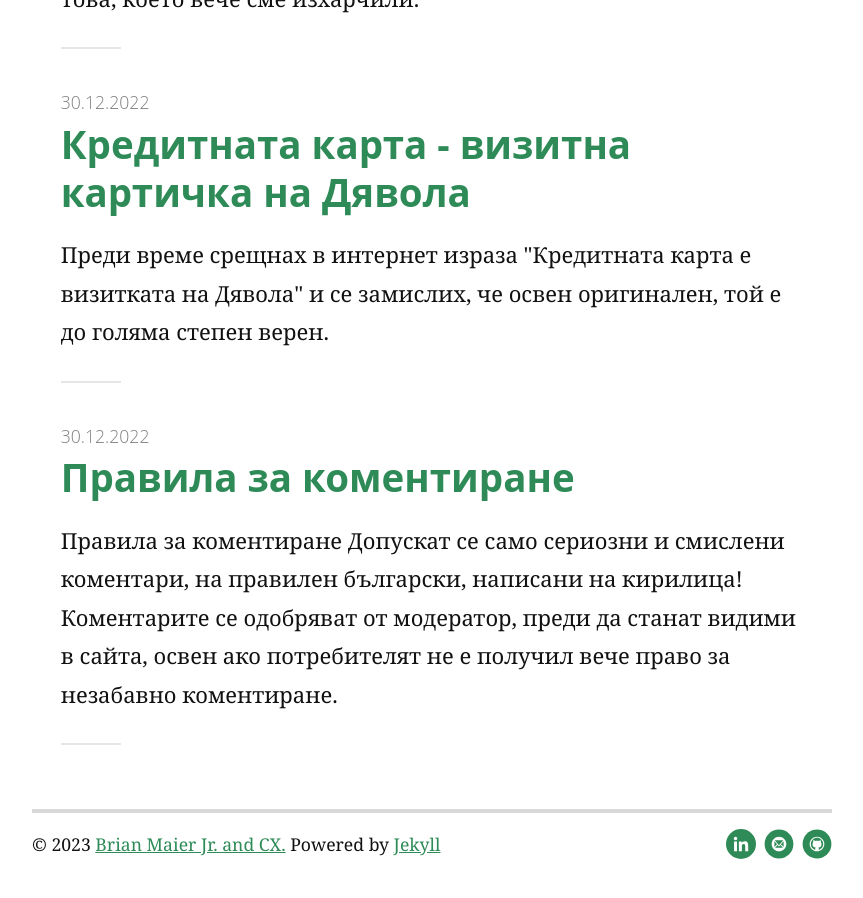
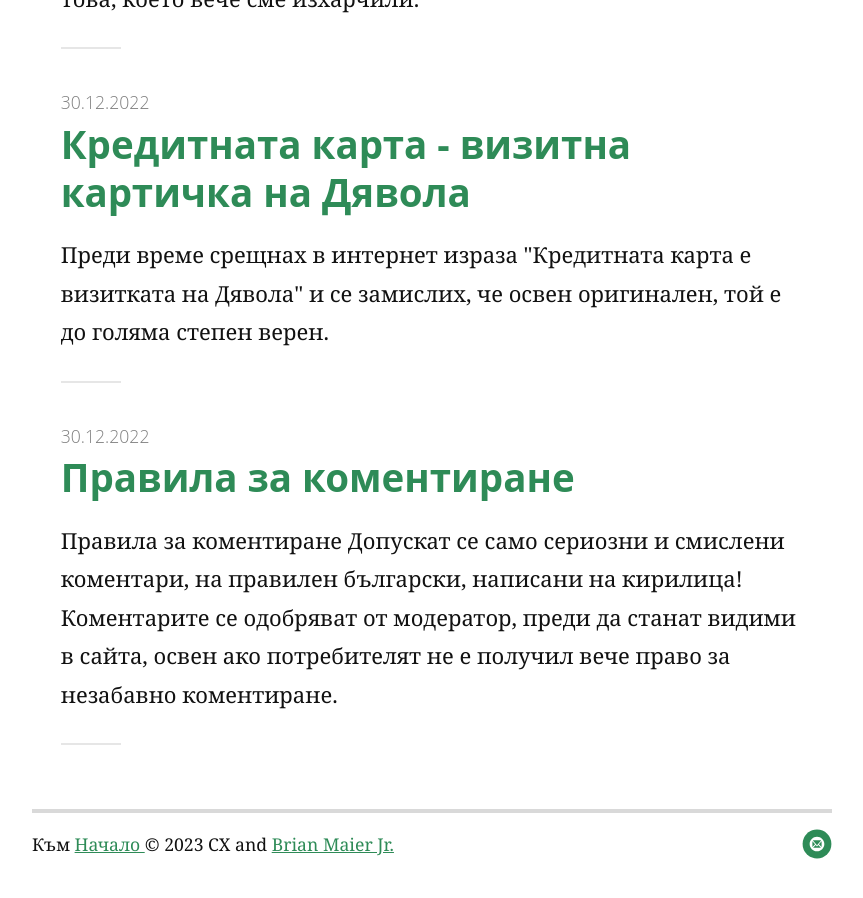
Before and after one commit to Smart-Banking/Smart-Banking.github.io, a Jekyll site: the page built from index.html, in a window 1280 px wide and 900 px high, scrolled down 701 px. Shown: the whole window, without its empty margins (208-1071 px from the left). Built offline with Jekyll 4.4.1, drawn with Linux system fonts in a browser that asks for light colours; nearby versions of some CDN libraries; the list of posts is cut into pages by our own code.

Commit message:
дизайн

```diff
--- a/_config.yml
+++ b/_config.yml
@@ -7,8 +7,8 @@ permalink: blog/:title/
 
 social:
   email: cxpucmob@gmail.com
-  github: brianmaierjr
-  linkedin: https://Smart-Banking.github.io
+#  github: brianmaierjr
+#  linkedin: https://Smart-Banking.github.io
 
 # Header Option
 # header: large
--- a/_includes/footer.html
+++ b/_includes/footer.html
@@ -1,9 +1,8 @@
 <div class="footer">
 	<div class="container">
-		<p class="copy">
+		<p class="copy">Към <a href="/index.html">Начало </a>
 			&copy; {{ site.time | date: '%Y' }}
-			<a href="http://brianmaierjr.com">Brian Maier Jr. and CX.</a> Powered by
-			<a href="http://jekyllrb.com">Jekyll</a>
+			CX and <a href="https://github.com/brianmaierjr/long-haul">Brian Maier Jr.</a>
 		</p>
 
 		<div class="footer-links">
@@ -102,7 +101,7 @@
 					</a>
 				</li>
 				{%- endif -%}
-				 {%- if site.social.email -%}
+				{%- if site.social.email -%}
 				<li>
 					<a href="mailto:{{ site.social.email }}" target="_blank">
 						<svg
@@ -163,5 +162,6 @@
 			</ul>
 		</div>
 	</div>
+
 </div>
 <!-- end .footer -->
```
